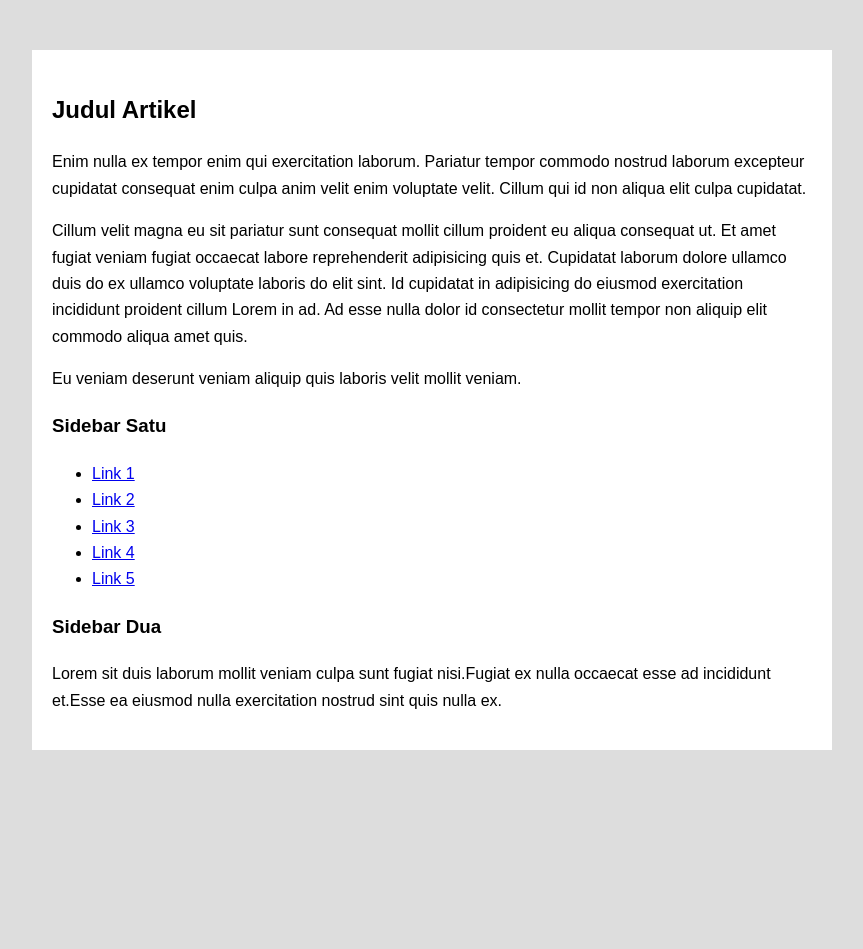
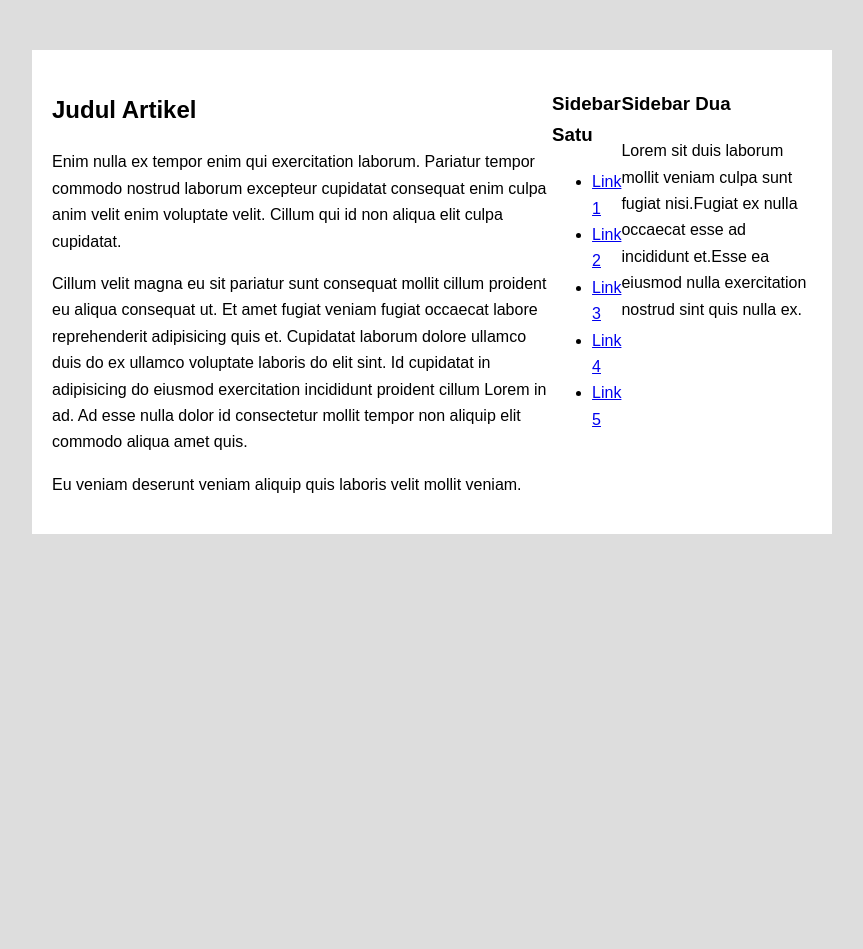
Before and after one commit to pembunuhGila/dasarWeb, a PHP site: page /flexbox.html in a window 1280 px wide. Shown: the top 949 px of the page, without its empty margins (208-1071 px from the left). After the commit the page ends 534 px from the top, so only its background shows below. Run offline with PHP 8.4, Linux system fonts and the light colour scheme.

Commit message:
Soal no. 30

```diff
--- a/style1.css
+++ b/style1.css
@@ -16,4 +16,5 @@ body {
     background-color: #fff;
     padding: 20px;
     box-sizing: border-box;
+    display: flex;
 }
```
